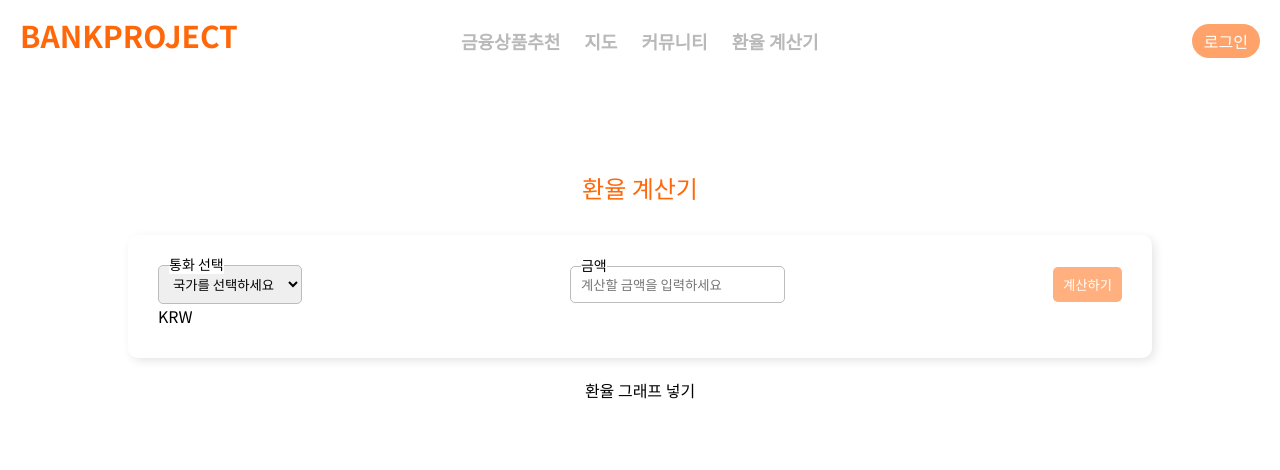
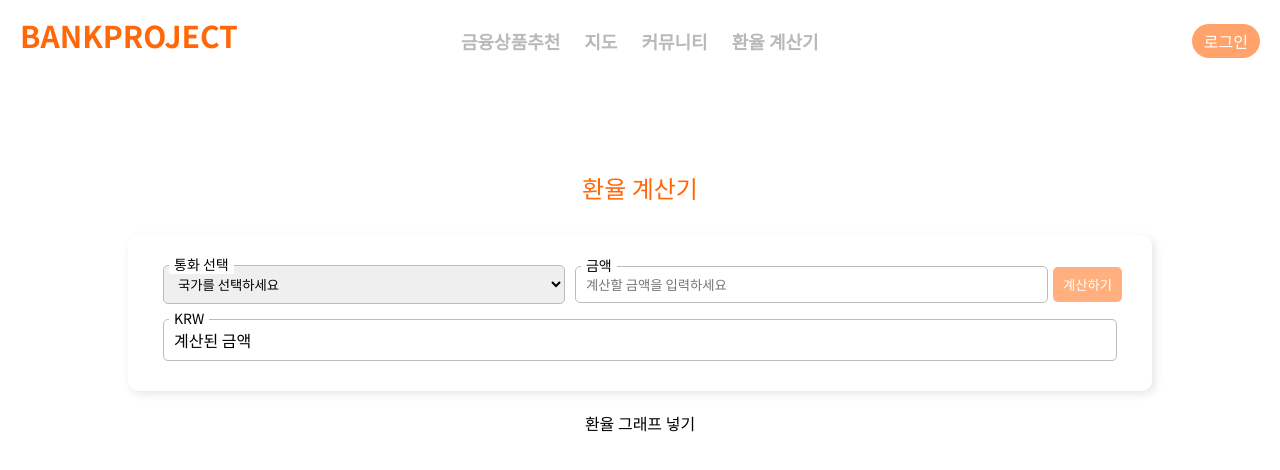
Before and after one commit to hanna0115/bankproject, a Vue app in the folder final-pjt-front/: page /exchange in a window 1280 px wide. Shown: the top 470 px of the page. Built offline with nearby package versions, Linux system fonts and the light colour scheme; what vue3-kakao-maps would draw is missing.

Commit message:
환율 계산 페이지 스타일링 완료

```diff
--- a/final-pjt-front/src/views/ExchangeView.vue
+++ b/final-pjt-front/src/views/ExchangeView.vue
@@ -19,6 +19,7 @@
 
             <div class="exchange-krw">
                 <p>KRW</p>
+                <p>계산된 금액</p>
             </div>
         </div>
 
@@ -59,22 +60,35 @@
 }
 
 .input-box {
-    position: relative;
+    flex-grow: 1;
 }
 
-.input-box label {
+.input-box,
+.exchange-krw {
+    position: relative;
+    padding: 0 5px;
+}
+
+.input-box label,
+.exchange-krw p:first-child {
     position: absolute;
     top: -11px;
     left: 11px;
+    padding: 0 5px;
     font-size: 14px;
     background-color: #fff;
 }
 
 .input-box select,
 .input-box input {
+    width: 100%;
     padding: 8px 10px;
     border: 1px solid #BCBCBC;
     border-radius: 5px;
+}
+
+.input-box select:focus {
+    outline: none;
 }
 
 .exchange-rate-box button {
@@ -84,6 +98,13 @@
     background-color: #FFB07E;
 }
 
+.exchange-krw p:last-child {
+    margin-top: 15px;
+    padding: 8px 10px;
+    border: 1px solid #BCBCBC;
+    border-radius: 5px;
+}
+
 .graph {
     margin: 20px 0;
 }
```
